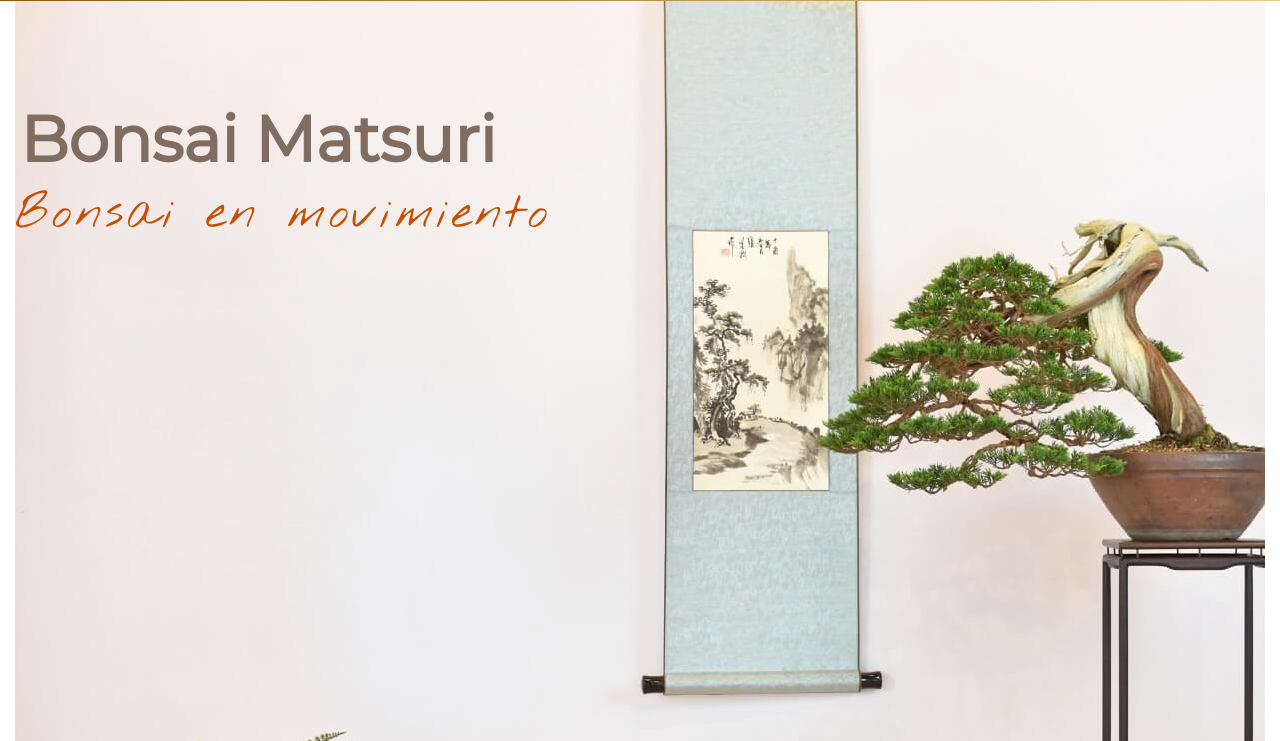
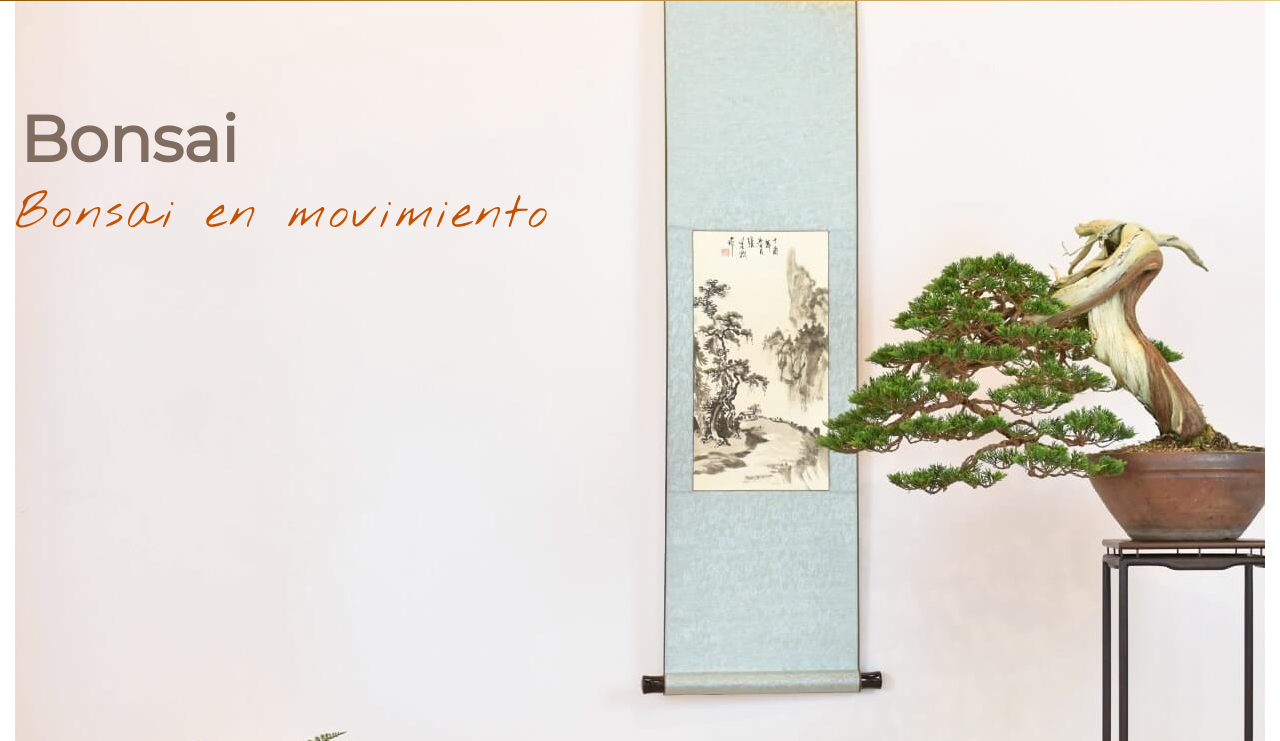
Before and after one commit to Seba2084/Curso, a website: page index.html in a window 1280 px wide. Shown: the part 59-800 px from the top of the page. Drawn offline with nearby package versions, Linux system fonts and the light colour scheme.

Commit message:
Cambio h1

```diff
--- a/index.html
+++ b/index.html
@@ -46,7 +46,7 @@
       <section class="topSeccion">
         <div class="row">
           <div class="col-lg-12 col-xs-12">
-            <h1 class="animate__animated animate__fadeIn animate__slow">Bonsai Matsuri</h1>
+            <h1 class="animate__animated animate__fadeIn animate__slow">Bonsai</h1>
             <h2 class="animate__animated animate__fadeInLeftBig animate__slow">Bonsai en movimiento</h2>
           </div>
         </div>
```
